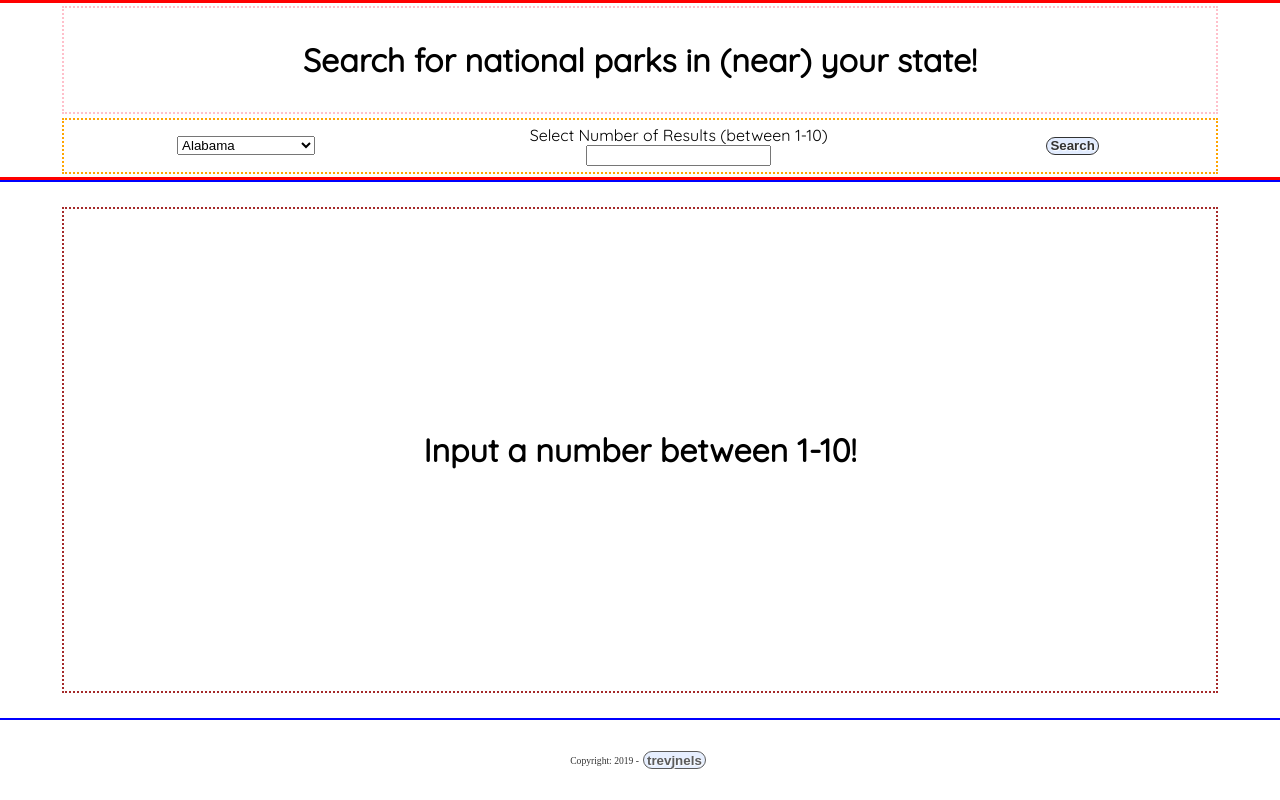
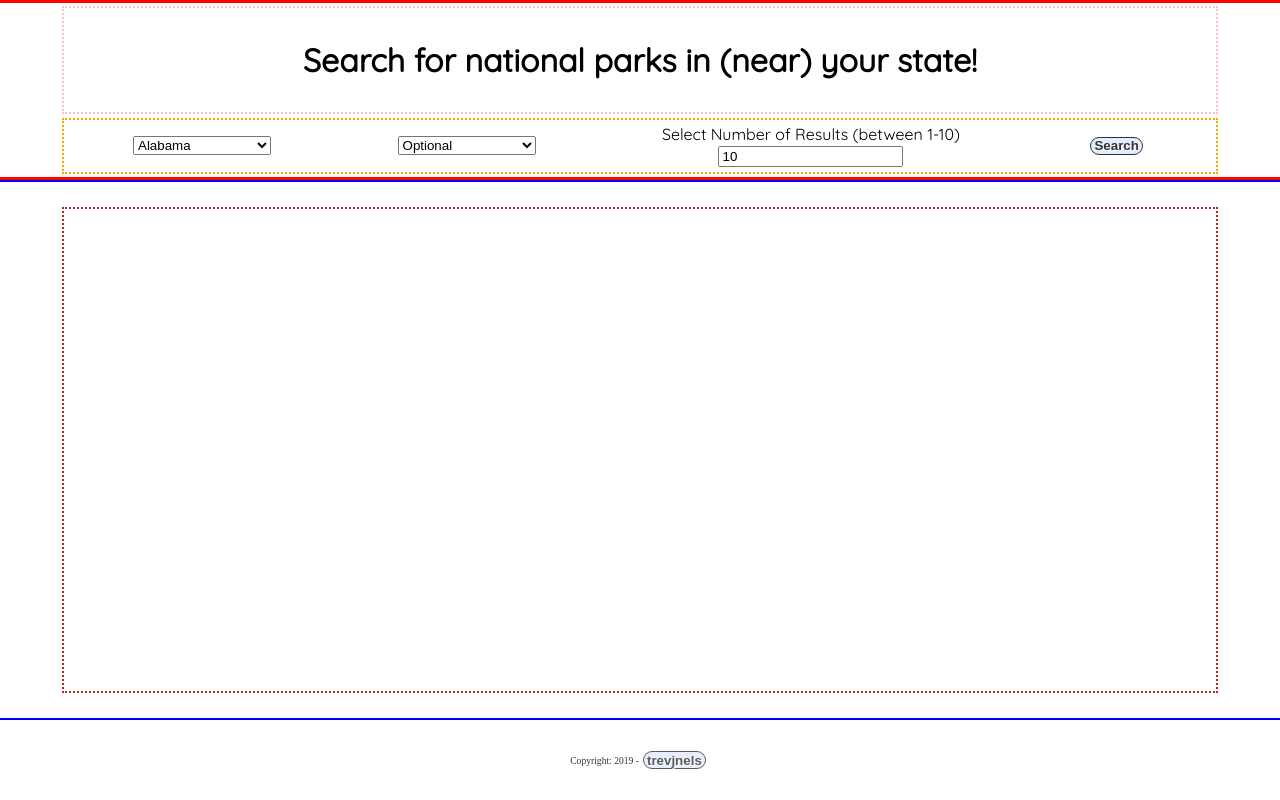
Before and after one commit to trevjnels/nationalParksNearMe, a website: page index.html in a window 1280 px wide. Both pictures are taken after a click on the button "Search". Drawn offline with Linux system fonts and the light colour scheme; no server answers.

Commit message:
added state2 option

```diff
--- a/index.js
+++ b/index.js
@@ -84,9 +84,11 @@ const renderPage = function() {
     `<h1 class="title">Search for national parks in (near) your state!</h1> `
   );
   $(".two").html(
-    `<form class="parkSearchForm"><select class="stateSelector"></select><span class="flex flex-col">Select Number of Results (between 1-10)<input class="resultsMax" type="number"></input></span><button value="10" required class="submit">Search</button></form>`
+    `<form class="parkSearchForm"><select class="stateSelector selector1"></select><select class="stateSelector selector2"> <option class="stateoption optional">Optional</option></select><span class=" resultschooser flex flex-col">Select Number of Results (between 1-10)<input class="resultsMax" type="number" value="10"></input></span><button value="10" required class="submit">Search</button></form>`
   );
-  $(".three").html(`<div class="parkOutput">`);
+  $(".three").html(
+    `<div class="parkOutput1"></div><div class="parkOutput2"></div>`
+  );
   stateArray.forEach(function(state) {
     $(".stateSelector").append(
       `<option class="stateoption ${state}
@@ -96,7 +98,7 @@ const renderPage = function() {
   //
 };
 
-const renderOutput = function(resp, max) {
+const renderOutput = function(resp, max, div) {
   console.log(resp.data);
   // resp.data.forEach(function(entry)
 
@@ -106,7 +108,8 @@ const renderOutput = function(resp, max) {
 
   for (let i = 0; i < max; i++) {
     var entry = resp.data[i];
-    $(".parkOutput").append(`
+    console.log("div is ", div);
+    $(`.parkOutput${div}`).append(`
 
       <div class="flex flex-row">
         <h4 class="parkname">${entry.fullName}</h4>
@@ -117,11 +120,11 @@ const renderOutput = function(resp, max) {
   }
 };
 
-const getData = function(url, max) {
+const getData = function(url, max, div) {
   // Default options are marked with *
-  return fetch(url)
+  fetch(url)
     .then(response => response.json())
-    .then(response => renderOutput(response, max)) // JSON-string from `response.json()` call
+    .then(response => renderOutput(response, max, div)) // JSON-string from `response.json()` call
     .catch(error => console.error(error)); // parses JSON response into native Javascript objects
 };
 
@@ -134,15 +137,32 @@ const urlBuilder = function(state, api_key) {
 const formListner = function() {
   $(".submit").click(function(e) {
     e.preventDefault();
-    $(".parkOutput").html("");
-    var currentState = $(".stateSelector").val();
+    $(".parkOutput2").show();
+    $(".parkOutput1").html("");
+    $(".parkOutput2").html("");
+    $(".parkOutput1").toggleClass("parkOutputSolo", false);
+
+    var currentState1 = $(`.selector1`).val();
+    var currentState2 = $(`.selector2`).val();
+
     var resultsMax = $(".resultsMax").val();
     if (resultsMax < 1 || resultsMax > 10) {
       alert("input a number between 1&10");
-      $(".parkOutput").html(`<h1>Input a number between 1-10!</h1>`);
+      $(".three").html(`<h1>Input a number between 1-10!</h1>`);
     }
-    var url = urlBuilder(stateObj[currentState].abbv, parkAPIKey);
-    getData(url, resultsMax);
+    var url1 = urlBuilder(stateObj[currentState1].abbv, parkAPIKey);
+
+    getData(url1, resultsMax, 1);
+
+    if (currentState2 !== "Optional") {
+      var url2 = urlBuilder(stateObj[currentState2].abbv, parkAPIKey);
+      getData(url2, resultsMax, 2);
+      $(".parkOutput2").toggleClass("parkOutputDuo", true);
+      $(".parkOutput1").toggleClass("parkOutputDuo", true);
+    } else {
+      $(".parkOutput1").toggleClass("parkOutputSolo", true);
+      $(".parkOutput2").hide();
+    }
   });
 };
 
--- a/style.css
+++ b/style.css
@@ -4,11 +4,31 @@ body {
   text-align: center;
 }
 
-.parkOutput {
+.parkname {
+  font-weight: bold;
+  text-shadow: 2px 2px 2px lightgray;
+  font-size: 1.3em;
+}
+
+.resultschooser {
+  justify-content: space-between;
+  height: 6vh;
+}
+
+.parkOutputSolo {
   overflow-y: scroll;
   object-position: top;
   max-height: 100%;
   object-fit: contain;
+  width: 97%;
+}
+
+.parkOutputDuo {
+  overflow-y: scroll;
+  object-position: top;
+  max-height: 100%;
+  object-fit: contain;
+  width: 45%;
 }
 
 form {
```
Also changed, not shown: Louvor.jpg (added).
